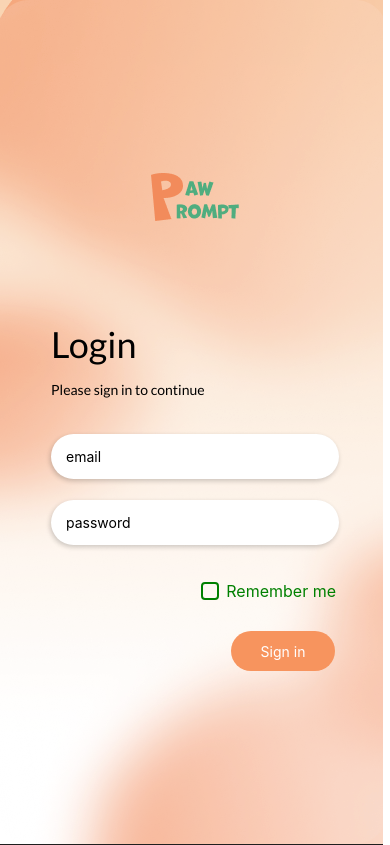
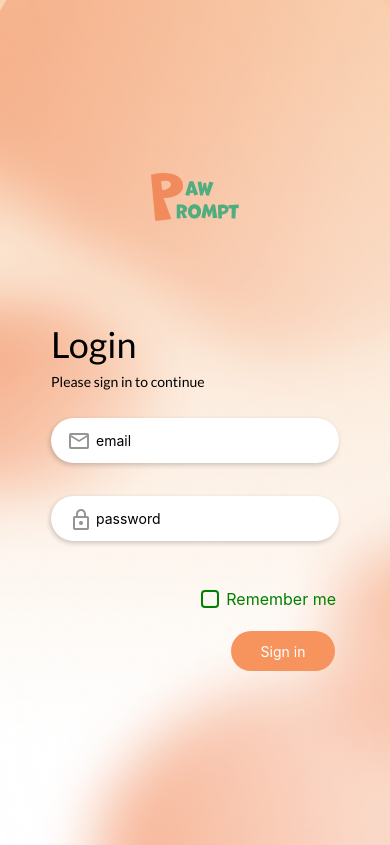
Before and after one commit to kevykim/Prifina-Simple-Project, a React Native app: screen / in a window 390 px wide. Built offline with nearby package versions, Linux system fonts and the light colour scheme.

Commit message:
Updated Login with icon and validation

```diff
--- a/App.js
+++ b/App.js
@@ -3,33 +3,44 @@ import { useState } from 'react';
 import { SafeAreaProvider } from 'react-native-safe-area-context';
 import { NavigationContainer, DefaultTheme } from '@react-navigation/native';
 import { GestureHandlerRootView } from "react-native-gesture-handler";
+import { createStackNavigator } from "@react-navigation/stack";
 
 import LoginPage from './src/screens/LoginPage';
 
 import background from './assets/background.png'
 import NavigationBar from './src/components/NavigationBar';
+import SignUpPage from './src/screens/SignUpPage';
 
 export default function App() {
 
-  const [isLoggedIn, setLoggedIn] = useState(false);
+  const [fakeLogin, setFakeLogin] = useState(false);
 
-  // temporary sign in
+
+  const Stack = createStackNavigator();
+
   const fakeSignIn = (data) => {
-    setLoggedIn(data)
+    setFakeLogin(data)
   }
 
   return (
     <GestureHandlerRootView style={styles.container}>
       <SafeAreaProvider>
         <NavigationContainer>
-            {isLoggedIn ? (
+          {fakeLogin ? (
             <NavigationBar></NavigationBar>
           ) : (
-              <ImageBackground
-                source={background}
-                style={styles.view_container}
+            <ImageBackground source={background} style={styles.view_container}>
+              <Stack.Navigator
+                screenOptions={{
+                  headerShown: false,
+                }}
               >
-                <LoginPage setLoggedIn={fakeSignIn} />
+                <Stack.Screen name="LoginPage">
+                  {(props) => <LoginPage {...props} setFakeLogin={setFakeLogin}/>}
+                </Stack.Screen>
+
+                {/* <Stack.Screen name="SignUpPage" component={SignUpPage} /> */}
+              </Stack.Navigator>
             </ImageBackground>
           )}
         </NavigationContainer>
--- a/src/screens/LoginPage.js
+++ b/src/screens/LoginPage.js
@@ -1,53 +1,132 @@
-import {View, Text, StyleSheet, TextInput, TouchableOpacity, Pressable, Image} from 'react-native';
+import {View, Text, StyleSheet, TextInput, TouchableOpacity, Pressable, Image, ImageBackground, TouchableWithoutFeedback, Keyboard, KeyboardAvoidingView, Platform} from 'react-native';
 import { useCustomFonts } from "../utils/CustomFonts";
 import { Ionicons } from "@expo/vector-icons";
+import background from '../../assets/background.png'
+
+import passicon from '../../assets/icons/misc/passicon.png'
+import emailicon from '../../assets/icons/misc/emailicon.png'
+
+
+import { useState, useEffect, useRef } from 'react';
 
 
 
-import { useState } from 'react';
+function LoginPage ({navigation, setFakeLogin}) {
 
+      const secondInputRef = useRef(null);
 
-function LoginPage ({setLoggedIn}) {
     const fontsLoaded = useCustomFonts();
     const [isChecked, setChecked] = useState(false);
     const [email, setEmail] = useState("");
     const [password, setPassword] = useState("");
+    const [errors, setErrors] = useState([])
+    const [submitted, setSubmitted] = useState(false)
+
+
+    // useEffect(() => {
+    //   let errorMessage = []
+    //   if (!email.includes('@')) {
+    //     errorMessage.push('Invalid email')
+    //   }
+
+    //   if (!password) {
+    //     errorMessage.push('Please enter your password')
+    //   }
+
+    //   setErrors(errorMessage)
+
+    // }, [email, password])
+
 
     if (!fontsLoaded) {
       return null;
     }
 
+
     // temporary sign in
     const signIn = () => {
-      if (email.length > 0 && password.length > 0) {
-        setLoggedIn(true)
+  let errorMessage = [];
+
+  if (!email.includes('@')) {
+    errorMessage.push('Invalid email');
   }
+
+  if (!password) {
+    errorMessage.push('Please enter your password');
   }
+
+  setErrors(errorMessage);
+
+  if (email.length > 0 && password.length > 0 && errorMessage.length === 0) {
+    setFakeLogin(true);
+  }
+
+  setSubmitted(!submitted);
+};
 
     return (
       <View style={styles.l_container}>
+        <KeyboardAvoidingView
+          behavior={Platform.OS === "ios" ? "padding" : "height"}
+          style={styles.l_keyboardAvoidingView}
+        >
+          <TouchableWithoutFeedback onPress={Keyboard.dismiss}>
+            <ImageBackground style={styles.l_background} source={background}>
               <View style={styles.l_box}>
-        <View style={{alignItems: 'center'}}>
-        <Image
-            source={require('../../assets/Logo.png')}
-        />
+                <View style={{ alignItems: "center" }}>
+                  <Image source={require("../../assets/Logo.png")} />
                 </View>
-        <View style={{height: 350, justifyContent:'space-between'}}>
+                <View style={{ height: 350, justifyContent: "space-between" }}>
                   <Text style={styles.l_text_top}>Login</Text>
-            <Text style={styles.l_text_bot}>Please sign in to continue</Text>
+                  <Text style={styles.l_text_bot}>
+                    Please sign in to continue
+                  </Text>
+                  <View>
                     <TextInput
                       style={styles.l_input}
                       placeholder="email"
                       onChangeText={(e) => setEmail(e)}
                       value={email}
+                      keyboardType="email-address"
+                      returnKeyType="next"
+                      onSubmitEditing={() => {
+                        secondInputRef.current.focus();
+                      }}
                     />
+                    <Image style={styles.l_input_icon_e} source={emailicon} />
+                    <View style={{ height: 20, marginLeft: 15 }}>
+                      {errors.length && submitted ? (
+                        <Text style={styles.errortext}>{"Invalid Email"}</Text>
+                      ) : (
+                        <Text></Text>
+                      )}
+                    </View>
+                  </View>
+                  <View>
                     <TextInput
+                      ref={secondInputRef}
                       style={styles.l_input}
-              placeholder="password"
+                      placeholder={"password"}
                       onChangeText={(p) => setPassword(p)}
                       secureTextEntry
                       value={password}
+                      returnKeyType="done"
+                      onSubmitEditing={() => {
+                        signIn();
+                        Keyboard.dismiss();
+                      }}
                     />
+                    <Image style={styles.l_input_icon_p} source={passicon} />
+                    <View style={{ height: 20, marginLeft: 15 }}>
+                      {errors.length && submitted ? (
+                        <Text style={styles.errortext}>
+                          {"Please enter your password"}
+                        </Text>
+                      ) : (
+                        <Text></Text>
+                      )}
+                    </View>
+                  </View>
                   <View style={styles.l_checkbox}>
                     <Pressable
                       style={[styles.checkbox, isChecked && styles.l_checked]}
@@ -57,26 +136,48 @@ function LoginPage ({setLoggedIn}) {
                         <Ionicons name="checkmark" size={18} color="white" />
                       )}
                     </Pressable>
-              <Text style={styles.l_rememberme}>
-                Remember me
-              </Text>
+                    {/* <TouchableOpacity
+                      onPress={() => navigation.navigate("SignUpPage")}
+                    >
+                      <Text>Sign up</Text>
+                    </TouchableOpacity> */}
+                    <Text style={styles.l_rememberme}>Remember me</Text>
                   </View>
-            <TouchableOpacity style={styles.l_button} onPress={() => signIn()} disabled={!email && !password}>
+                  <TouchableOpacity
+                    style={styles.l_button}
+                    onPress={() => signIn()}
+                  >
                     <View>
                       <Text style={{ color: "white" }}>Sign in</Text>
                     </View>
                   </TouchableOpacity>
                 </View>
               </View>
+            </ImageBackground>
+          </TouchableWithoutFeedback>
+        </KeyboardAvoidingView>
       </View>
     );
 };
 
 const styles = StyleSheet.create({
+  l_keyboardAvoidingView: {
+    flex: 1,
+    justifyContent: "center",
+    alignItems: "center",
+    width: "100%",
+  },
   l_container: {
     flex: 1,
     justifyContent: "center",
     alignItems: "center",
+  },
+  l_background: {
+    flex: 1,
+    resizeMode: "cover",
+    width: "100%",
+    alignItems: "center",
+    justifyContent: "center",
   },
   l_box: {
     justifyContent: "space-around",
@@ -96,11 +197,22 @@ const styles = StyleSheet.create({
     height: 45,
     borderRadius: 25,
     marginBottom: 5,
+    paddingLeft: 45,
     padding: 15,
     shadowColor: "black",
     shadowOffset: { width: -1, height: 2 },
     shadowOpacity: 0.2,
     shadowRadius: 5,
+  },
+  l_input_icon_e: {
+    position: "absolute",
+    top: 15,
+    left: 18,
+  },
+  l_input_icon_p: {
+    position: "absolute",
+    top: 13,
+    left: 22,
   },
   l_checkbox: {
     fontFamily: "Lato-Reg",
@@ -140,6 +252,11 @@ const styles = StyleSheet.create({
     color: "green",
     fontSize: 16,
   },
+  errortext: {
+    fontFamily: "Lato-Bold",
+    fontSize: 12,
+    color: "red",
+  },
 });
 
 
```
Also changed, not shown: assets/icons/misc/emailicon.png (added), assets/icons/misc/passicon.png (added). Lines whose indentation alone changed are shown as unchanged.
